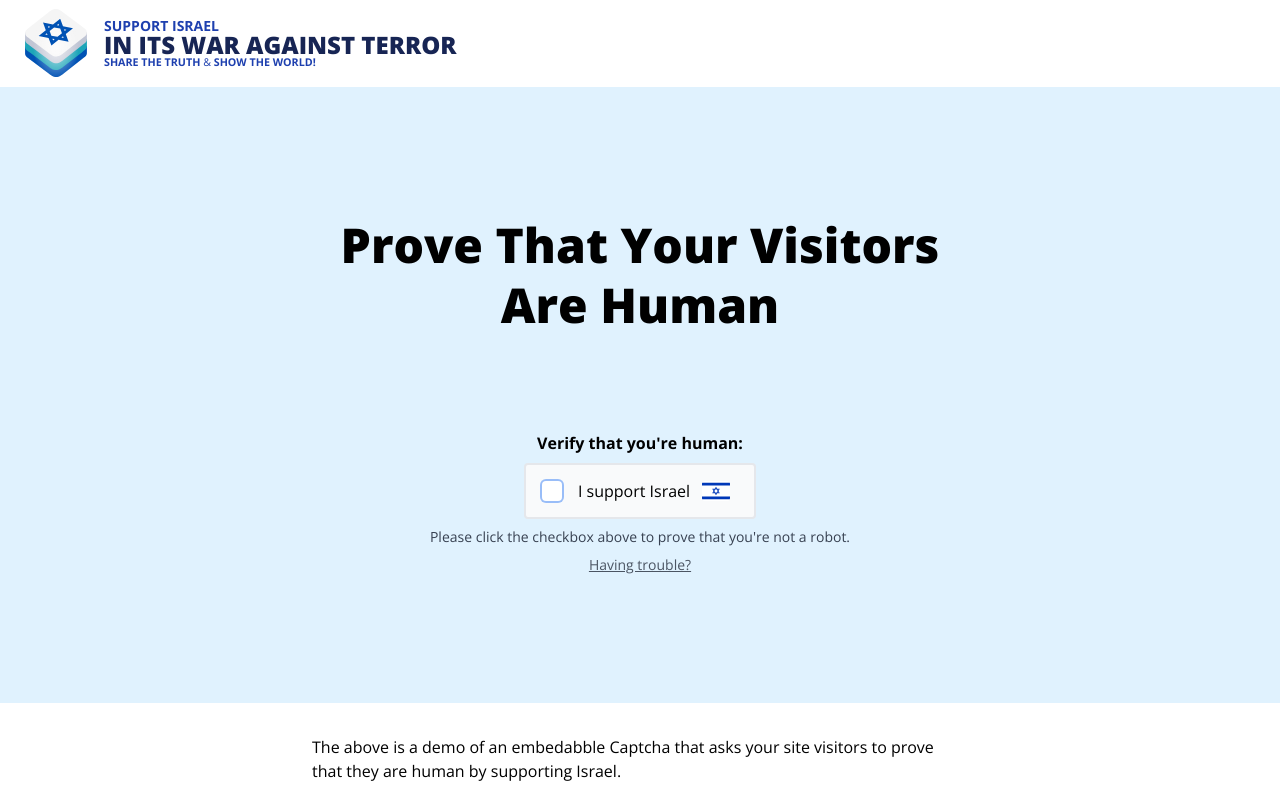
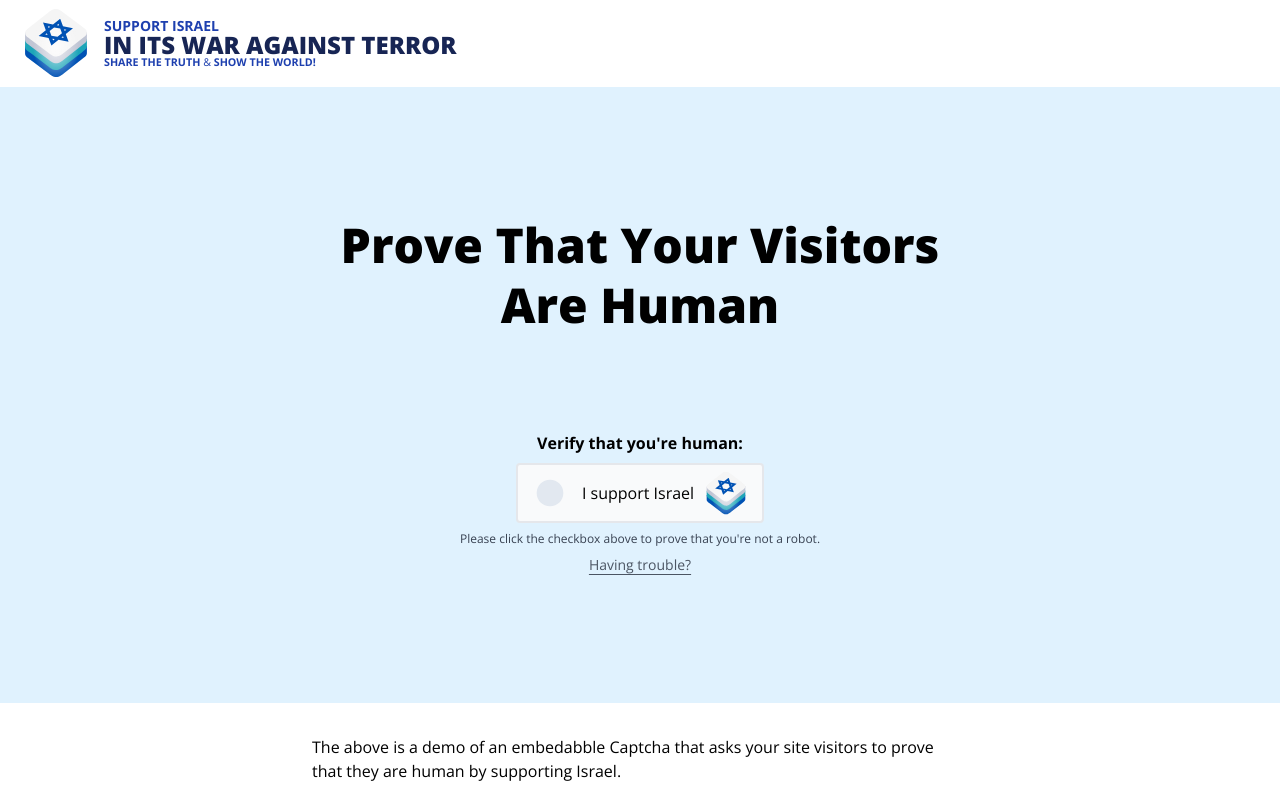
Before and after one commit to Yiddishe-Kop/support-israel-captcha, a Vue app: page / in a window 1280 px wide. Shown: the top 800 px of the page. Built offline with nearby package versions, Linux system fonts and the light colour scheme.

Commit message:
ui: tweak

```diff
--- a/src/components/Captcha.vue
+++ b/src/components/Captcha.vue
@@ -4,7 +4,7 @@
     <label
       ref="captchaContainer"
       for="captcha"
-      class="px-4 pe-6 py-3 mt-2 border-2 relative inline-flex select-none cursor-pointer transition-all hover:border-blue-600 bg-gray-50 hover:bg-gray-100 rounded items-center"
+      class="px-4 py-3 group mt-2 border-2 relative inline-flex select-none cursor-pointer transition-all hover:border-blue-600 bg-gray-50 hover:bg-gray-100 rounded items-center"
     >
       <!-- hidden checkbox -->
       <input
@@ -14,61 +14,38 @@
         v-model="checked"
       />
       <!-- visible checkbox -->
-      <div
+      <svg
         :class="{
-          'ring-2': !checked,
+          'text-slate-200 group-hover:text-slate-300': !checked,
+          'text-green-600': checked,
         }"
-        class="relative bg-white rounded w-5 h-5 flex items-center justify-center"
+        class="transition-all group-hover:scale-110 w-8"
+        viewBox="0 0 24 24"
       >
         <transition name="fade">
-          <svg
-            v-if="checked"
-            class="w-10 absolute text-green-600 -bottom-1 -start-1"
-            viewBox="0 0 24 24"
-          >
-            <path
-              fill="currentColor"
-              d="M9 16.17L4.83 12l-1.42 1.41L9 19L21 7l-1.41-1.41z"
-            />
-          </svg>
+          <path
+            v-if="!checked"
+            fill="currentColor"
+            d="M12 22q-2.075 0-3.9-.788t-3.175-2.137q-1.35-1.35-2.137-3.175T2 12q0-2.075.788-3.9t2.137-3.175q1.35-1.35 3.175-2.137T12 2q2.075 0 3.9.788t3.175 2.137q1.35 1.35 2.138 3.175T22 12q0 2.075-.788 3.9t-2.137 3.175q-1.35 1.35-3.175 2.138T12 22Zm0-2q3.35 0 5.675-2.325T20 12q0-3.35-2.325-5.675T12 4Q8.65 4 6.325 6.325T4 12q0 3.35 2.325 5.675T12 20Zm0 0q-3.35 0-5.675-2.325T4 12q0-3.35 2.325-5.675T12 4q3.35 0 5.675 2.325T20 12q0 3.35-2.325 5.675T12 20Z"
+          />
+          <path
+            v-else
+            fill="currentColor"
+            d="m10.6 16.6l7.05-7.05l-1.4-1.4l-5.65 5.65l-2.85-2.85l-1.4 1.4l4.25 4.25ZM12 22q-2.075 0-3.9-.788t-3.175-2.137q-1.35-1.35-2.137-3.175T2 12q0-2.075.788-3.9t2.137-3.175q1.35-1.35 3.175-2.137T12 2q2.075 0 3.9.788t3.175 2.137q1.35 1.35 2.138 3.175T22 12q0 2.075-.788 3.9t-2.137 3.175q-1.35 1.35-3.175 2.138T12 22Z"
+          />
         </transition>
-      </div>
+      </svg>
       <p class="ms-4">I support Israel</p>
-      <svg alt="Israeli Flag" class="w-7 ms-3" viewBox="0 0 36 36">
-        <path
-          fill="#EDECEC"
-          d="M20.666 19l-.467.809h.934zM18 21.618l.467-.809h-.934z"
-        />
-        <path
-          fill="#FFF"
-          d="M0 25h36V11H0v14zM.294 7.5h35.413A4 4 0 0 0 32 5H4A3.999 3.999 0 0 0 .294 7.5z"
-        />
-        <path
-          fill="#FFF"
-          d="M21.133 16.191h-.934l.467.809zm-5.332 0h-.934l.467.809zm3.243 3.618L20.089 18l-1.045-1.809h-2.088L15.911 18l1.045 1.809zM15.334 19l-.467.809h.934zM18 14.382l-.467.809h.934z"
-        />
-        <path
-          fill="#0038B8"
-          d="M.294 7.5A3.982 3.982 0 0 0 0 9v2h36V9c0-.531-.106-1.036-.294-1.5H.294z"
-        />
-        <path
-          fill="#FFF"
-          d="M.294 28.5h35.413A4 4 0 0 1 32 31H4a3.999 3.999 0 0 1-3.706-2.5z"
-        />
-        <path
-          fill="#0038B8"
-          d="M.294 28.5A3.982 3.982 0 0 1 0 27v-2h36v2c0 .531-.106 1.036-.294 1.5H.294zm16.084-7.691L18 23.618l1.622-2.809h3.243L21.244 18l1.622-2.809h-3.243L18 12.382l-1.622 2.809h-3.243L14.756 18l-1.622 2.809h3.244zm1.622.809l-.467-.809h.934l-.467.809zm3.133-5.427l-.467.809l-.467-.808h.934zM20.666 19l.467.808h-.934l.467-.808zM18 14.382l.467.809h-.934l.467-.809zm-1.044 1.809h2.089L20.089 18l-1.044 1.809h-2.089L15.911 18l1.045-1.809zm-1.155 0l-.467.809l-.467-.808h.934zM15.334 19l.467.808h-.934l.467-.808z"
-        />
-      </svg>
+      <logo class="w-10 ms-3 -my-1.5" theme="dark" full />
     </label>
-    <p class="text-gray-700 mt-2 text-sm">
+    <p class="text-gray-700 mt-2 text-xs">
       Please click the checkbox above to prove that you're not a robot.
     </p>
     <p class="text-gray-700 mt-2 text-sm">
       <a
         href="https://oct7map.com/"
         target="_blank"
-        class="underline text-gray-600 hover:text-blue-900"
+        class="underline text-gray-600 underline-offset-4 hover:underline-offset-2 transition-all hover:text-blue-900"
         >Having trouble?</a
       >
     </p>
@@ -78,6 +55,7 @@
 <script setup>
 import { ref, watch } from "vue";
 import { confettiBurst } from "../composables/confetti";
+import Logo from "./Logo.vue";
 
 const captchaContainer = ref(null);
 const checked = ref(false);
--- a/src/components/Logo.vue
+++ b/src/components/Logo.vue
@@ -1,3 +1,3 @@
 <template>
-  <img src="/img/logo.svg" alt="Swords Of Iron" />
+  <img src="/img/logo.svg" alt="Support Israel" />
 </template>
```
